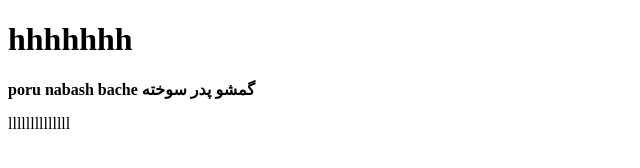
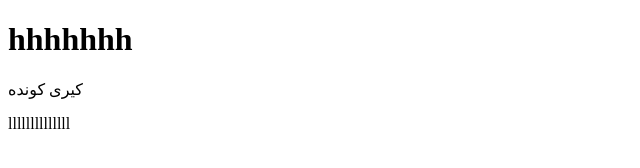
Before and after one commit to arvin65/web, a plain HTML site: page html_learn/index.html in a window 1280 px wide. Shown: the whole page, without its empty margins (0-640 px from the left). Drawn offline with Linux system fonts and the light colour scheme.

Commit message:
Update index.html

```diff
--- a/html_learn/index.html
+++ b/html_learn/index.html
@@ -9,9 +9,9 @@
         <meta charset="UTF-8"/>
         <h1 aligt = "center">hhhhhhh</h1>
         <strong>
-            poru nabash bache  گمشو پدر سوخته
         </strong>
-
+کیری
+        کونده
         <p aligt = "center">llllllllllllll</p>
     </body>
 </html>
```
